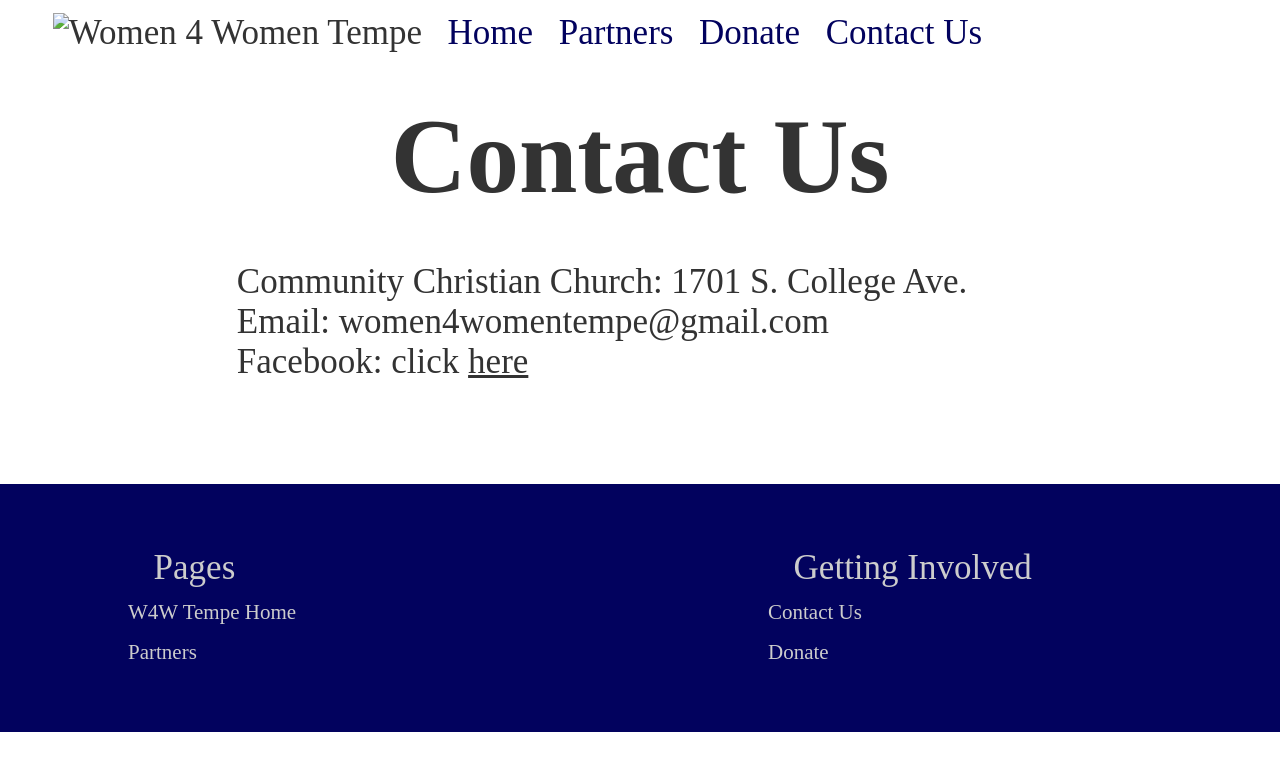
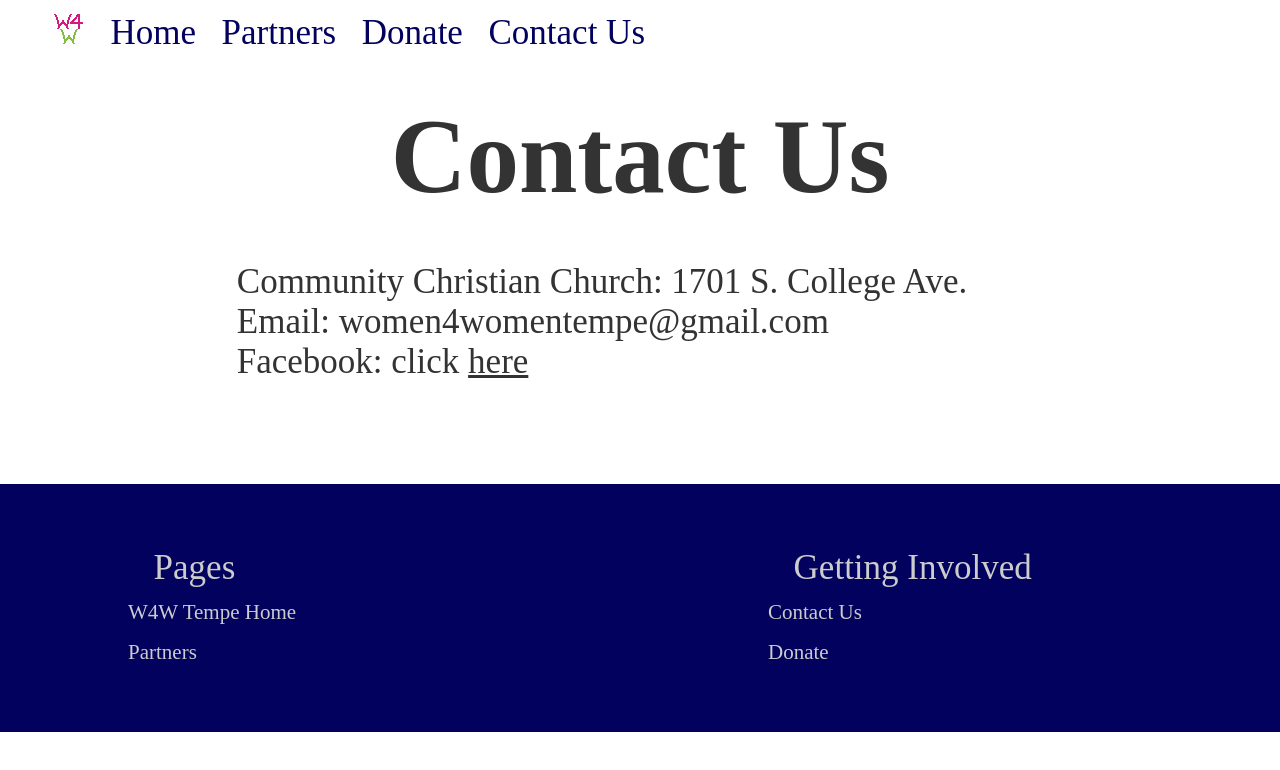
Before and after one commit to Women4WomenTempe/website, a plain HTML site: page contact/index.html in a window 1280 px wide. Drawn offline with Linux system fonts and the light colour scheme.

Commit message:
fixed(?) assets

```diff
--- a/contact/index.html
+++ b/contact/index.html
@@ -96,11 +96,11 @@ h3 {
 </style>
 <html>
   <title>W4W Tempe</title>
-  <link rel="shortcut icon" type="image/x-icon" href="..assets/w4w.ico">
+  <link rel="shortcut icon" type="image/x-icon" href="../assets/w4w.ico">
   <ul class = "navbar">
     <li>
       <a href = "..">
-        <img src = "..assets/w4w.png" class = "logo" title = "Women 4 Women Tempe">
+        <img src = "../assets/w4w.png" class = "logo" title = "Women 4 Women Tempe">
       </a>
     </li>
     <li>
```
Also changed, not shown: donate/index.html (+2 -2 lines), partners/index.html (+2 -2 lines).
